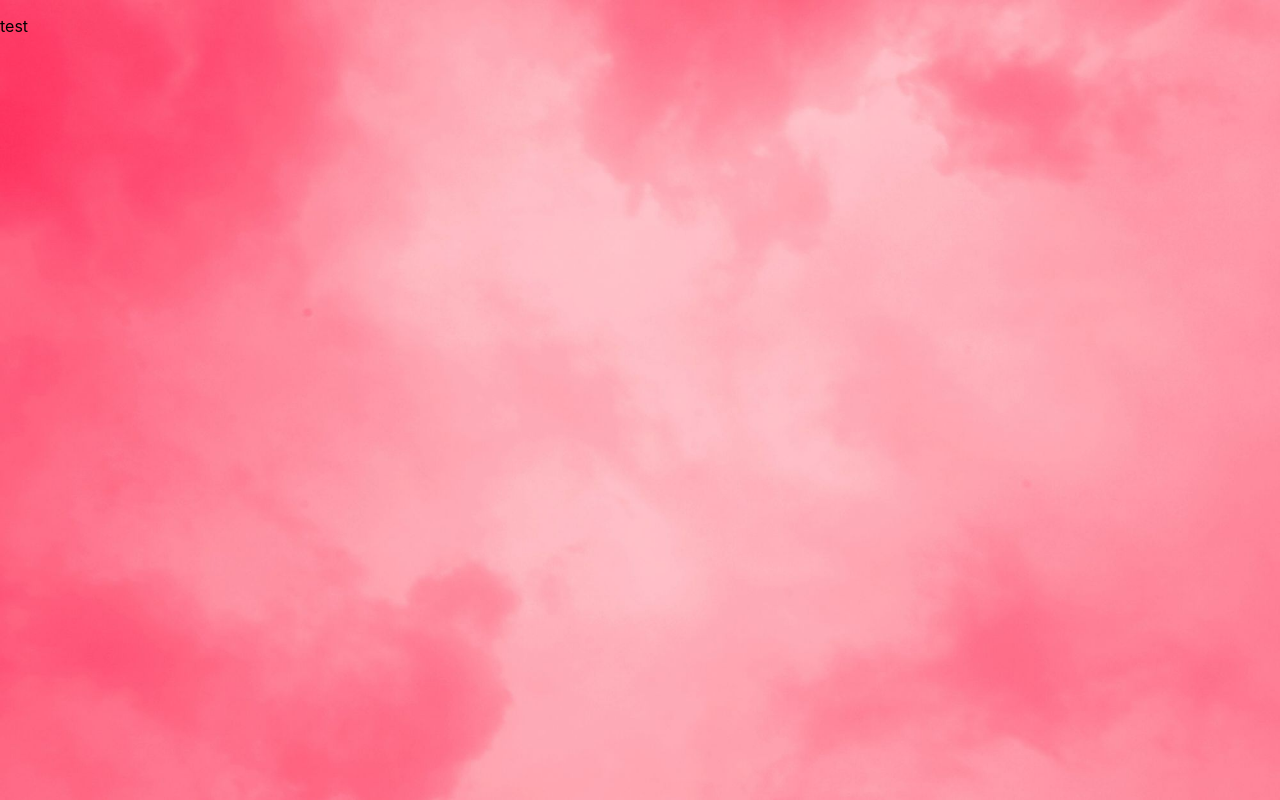
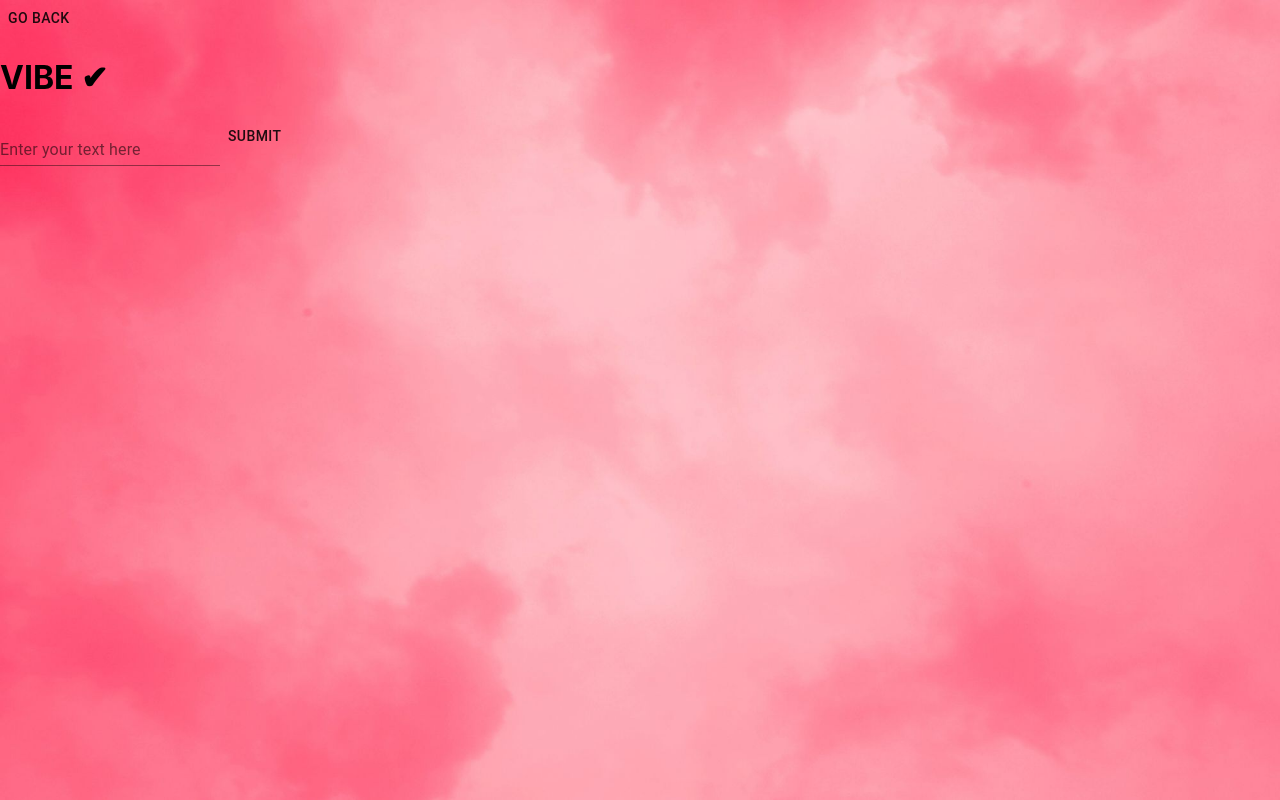
Before and after one commit to saqibali-2k/VibeCheck, a React (Create React App) app in the folder my-app/: page / in a window 1280 px wide. Built offline with nearby package versions, Linux system fonts and the light colour scheme.

Commit message:
added skeleton to text view

```diff
--- a/my-app/src/Components/TextView/App.js
+++ b/my-app/src/Components/TextView/App.js
@@ -1,17 +1,16 @@
 import "./App.css";
 import React from "react";
-
-const styles = {
-    paperContainer: {
-        height: 1356,
-    },
-};
+import TextField from '@material-ui/core/TextField';
+import Button from '@material-ui/core/Button';
 
 export default class TextView extends React.Component {
     render() {
         return (
             <div>
-                <p>test</p>
+                <Button>Go back</Button>
+                <h1>VIBE ✔</h1>
+                <TextField id="standard-basic" label="Enter your text here" />
+                <Button>Submit</Button>
             </div>
         );
     }
```
